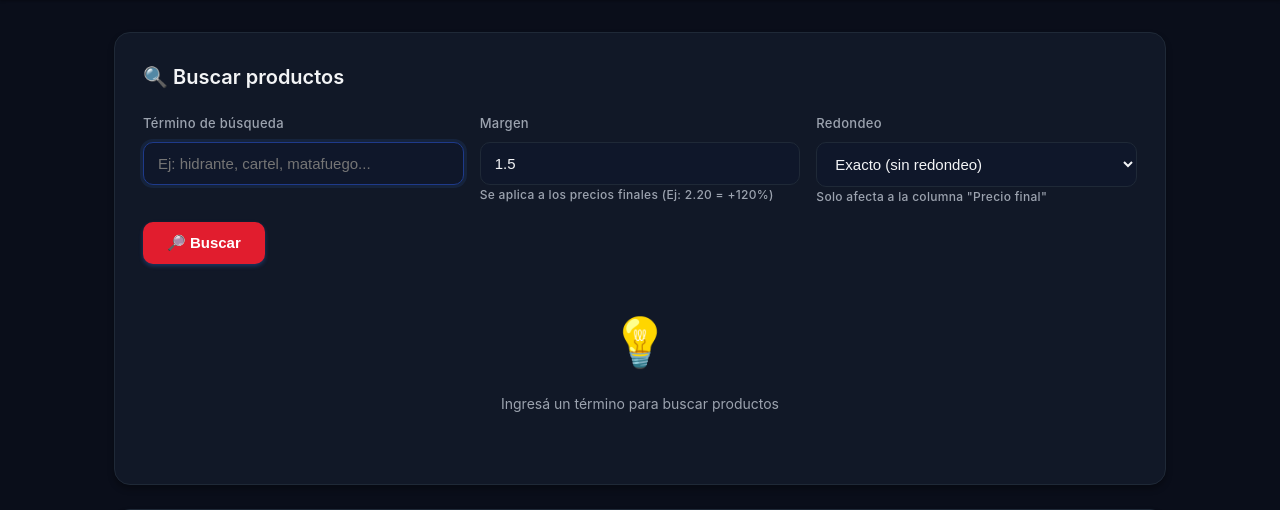
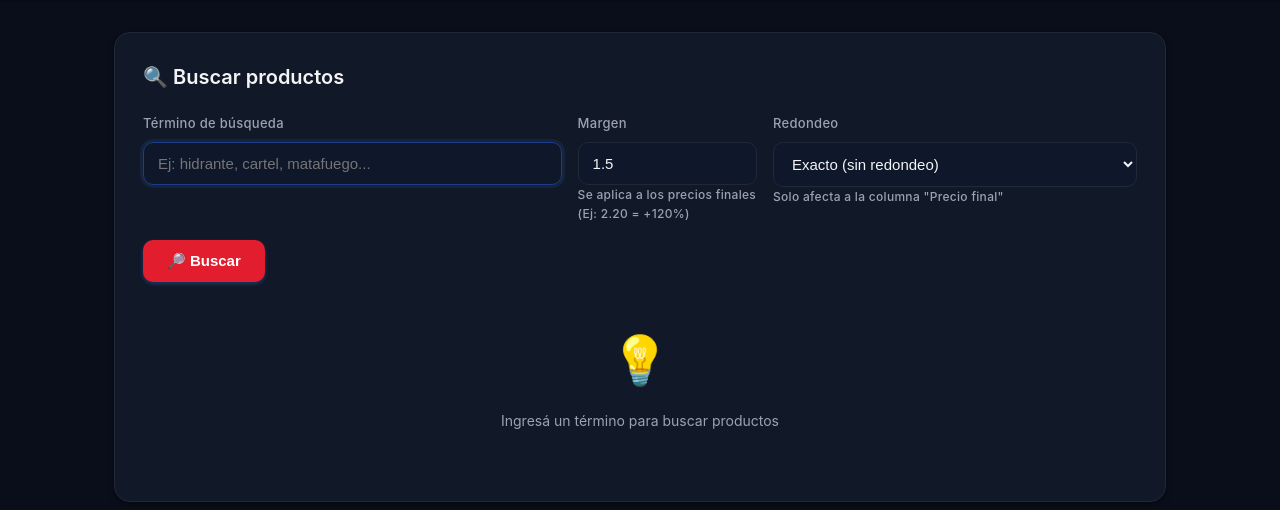
Before and after one commit to Csuarezgurruchaga/argenfuego-price-search, a FastAPI app: page / in a window 1280 px wide. Shown: the part 79-589 px from the top of the page. Run offline with FastAPI, Linux system fonts and the light colour scheme; data comes from the database, SQL or seed files in the repository; some libraries are stand-ins or nearby versions.

Commit message:
Search UX: single-result after suggestion; widen query field; shrink margin/rounding; hidden limit param

```diff
--- a/app/static/styles.css
+++ b/app/static/styles.css
@@ -112,6 +112,14 @@ main {
   display: grid;
   grid-template-columns: repeat(auto-fit, minmax(250px, 1fr));
   gap: 16px;
+}
+
+.search-grid {
+  grid-template-columns: 1.4fr 0.6fr 0.6fr;
+}
+
+@media (max-width: 900px) {
+  .search-grid { grid-template-columns: 1fr; }
 }
 
 label {
--- a/app/templates/index.html
+++ b/app/templates/index.html
@@ -27,7 +27,7 @@
               hx-target="#results"
               hx-trigger="keyup changed delay:300ms, submit"
               hx-indicator="#search-loading">
-          <div class="grid">
+          <div class="grid search-grid">
             <label style="position: relative;">
               Término de búsqueda
               <input id="q-input" type="text" name="q" placeholder="Ej: hidrante, cartel, matafuego..." autofocus
@@ -50,6 +50,7 @@
               <small style="color: var(--muted); font-size: 12px;">Solo afecta a la columna "Precio final"</small>
             </label>
           </div>
+          <input type="hidden" name="limit" id="limit-input" value="">
           <button type="submit">🔎 Buscar</button>
           <div id="search-loading" class="htmx-indicator" style="display:none; margin-top:12px; color:var(--accent); font-size:14px;">
             ⏳ Buscando...
@@ -80,6 +81,8 @@
           const form = document.getElementById('upload-form');
           const btn = document.getElementById('upload-btn');
           const err = document.getElementById('upload-error');
+          const qi = document.getElementById('q-input');
+          const lim = document.getElementById('limit-input');
 
           function updateFileList() {
             if (fi.files.length > 0) {
@@ -116,6 +119,9 @@
 
           fi.addEventListener('change', ()=>{ updateFileList(); if (fi.files.length>0) { form.submit(); }});
 
+          // Si el usuario edita el término, volvemos a resultados múltiples
+          qi.addEventListener('input', ()=>{ lim.value=''; });
+
           form.addEventListener('submit', (e) => {
             if (fi.files.length === 0) {
               e.preventDefault();
--- a/app/templates/partials/suggestions.html
+++ b/app/templates/partials/suggestions.html
@@ -1,7 +1,7 @@
 {% if suggestions %}
 <div class="suggestions" id="suggestions-menu">
   {% for s in suggestions %}
-    <div class="suggestion-item" hx-get="/search?q={{ s.name | urlencode }}&limit=1" hx-target="#results" hx-push-url="true" onclick="const qi=document.getElementById('q-input'); if(qi){qi.value='{{ s.name | replace("'","\'") }}';} document.getElementById('suggestions-menu').remove();">
+    <div class="suggestion-item" hx-get="/search?q={{ s.name | urlencode }}&limit=1" hx-target="#results" hx-push-url="true" onclick="const qi=document.getElementById('q-input'); const lim=document.getElementById('limit-input'); if(qi){qi.value='{{ s.name | replace("'","\'") }}';} if(lim){lim.value='1';} document.getElementById('suggestions-menu').remove();">
       <div class="s-name">{{ s.name }}</div>
       <div class="s-price">${{ s.price_fmt }} {{ s.currency }}</div>
     </div>
```
